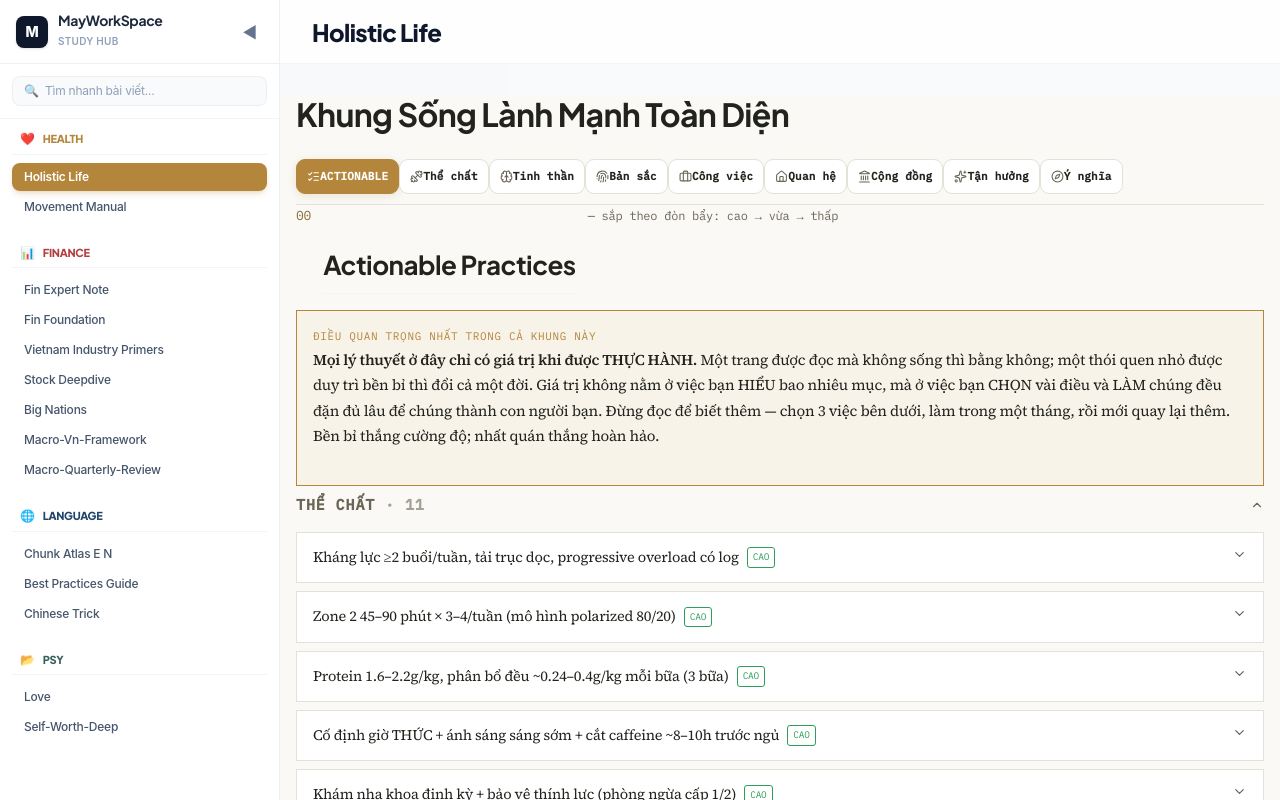
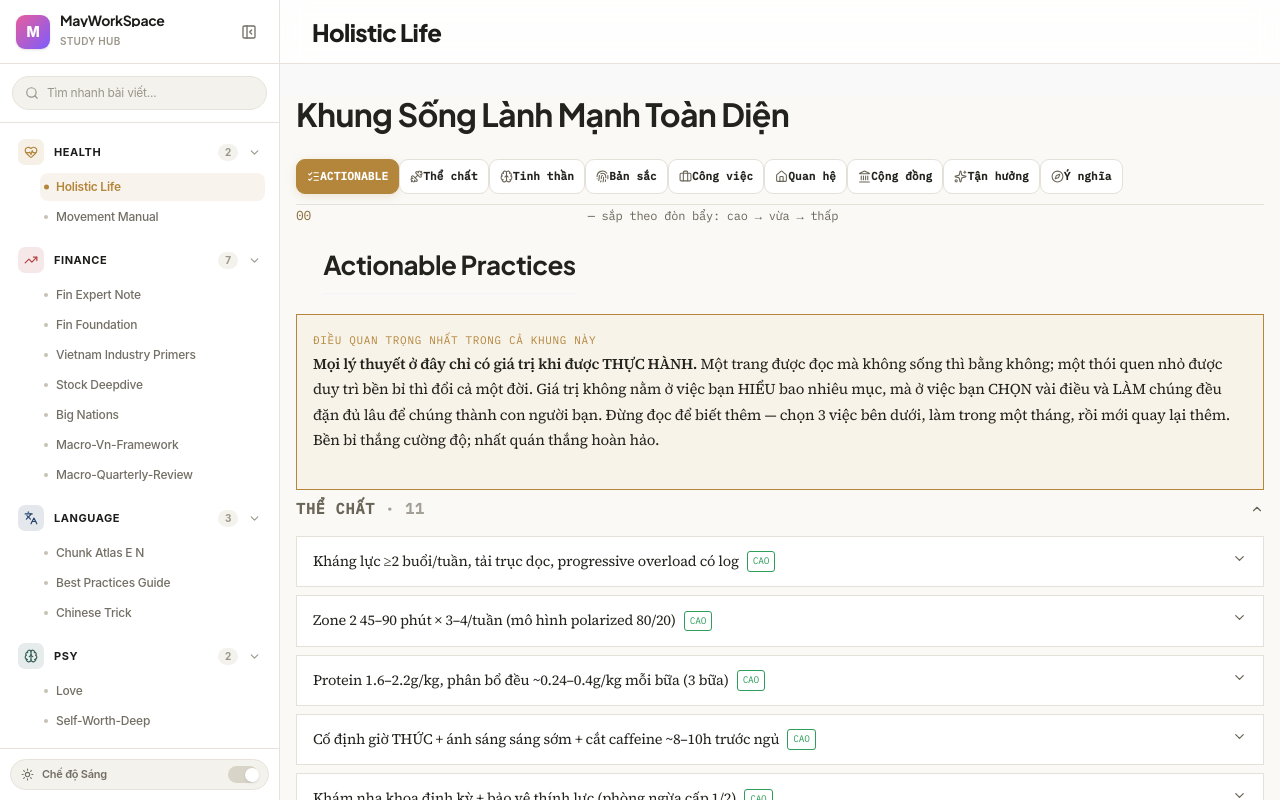
Before and after one commit to maytran8695/claude-app, a React (Vite) app: page / in a window 1280 px wide. Built offline with nearby package versions, Linux system fonts and the light colour scheme.

Commit message:
sidebar update

```diff
--- a/src/App.jsx
+++ b/src/App.jsx
@@ -1,4 +1,5 @@
 import React, { useState, useMemo, useCallback, useEffect, useLayoutEffect, useRef, lazy, Suspense } from 'react';
+import { TrendingUp, HeartPulse, Languages, Brain, Sun, Moon, Search, ChevronDown, PanelLeftClose, PanelLeftOpen, ArrowUp, Menu } from 'lucide-react';
 
 // =========================================================================
 // 1. QUÉT ĐỘNG TOÀN BỘ FILE JSX TRONG THƯ MỤC ARTICLES (lazy-load từng bài)
@@ -118,41 +119,38 @@ const articles = [...rawArticles].sort((a, b) => {
   return 0;
 });
 
-// Định nghĩa màu sắc sinh động động theo từng Chuyên mục (Accent Themes)
+// Định nghĩa màu sắc + icon riêng theo từng Chuyên mục (Accent Themes)
+// Mỗi category có 1 màu accent riêng cho light mode và 1 bản sáng hơn cho dark mode
+// (giữ đúng tông màu gốc, chỉ tăng độ sáng để đủ tương phản trên nền tối).
 const categoryThemes = {
   Finance: {
-    // Đỏ — trùng màu tab "Thép" trong vietnam_industry_primers.jsx (#B34040)
-    text: 'text-[#B34040]',
-    bg: 'bg-[#B34040]/10 text-[#8A3232] border-[#B34040]/30',
-    bgActive: 'bg-[#B34040] text-white shadow-md shadow-[#B34040]/20',
-    icon: '📊'
+    // Đỏ — trùng màu tab "Thép" trong vietnam_industry_primers.jsx
+    light: '#B34040',
+    dark: '#E0776E',
+    Icon: TrendingUp
   },
   Health: {
-    // Vàng — trùng màu tab "Actionable" trong holistic_life.jsx (C.gold = #B4863C)
-    text: 'text-[#B4863C]',
-    bg: 'bg-[#B4863C]/10 text-[#8A6B2F] border-[#B4863C]/30',
-    bgActive: 'bg-[#B4863C] text-white shadow-md shadow-[#B4863C]/20',
-    icon: '❤️'
+    // Vàng — trùng màu tab "Actionable" trong holistic_life.jsx
+    light: '#B4863C',
+    dark: '#E0B366',
+    Icon: HeartPulse
   },
   Language: {
-    // Xanh navy/cobalt — sang hơn xanh dương mặc định
-    text: 'text-[#22436B]',
-    bg: 'bg-[#22436B]/10 text-[#22436B] border-[#22436B]/30',
-    bgActive: 'bg-[#22436B] text-white shadow-md shadow-[#22436B]/20',
-    icon: '🌐'
+    // Xanh navy/cobalt
+    light: '#22436B',
+    dark: '#7DA2D1',
+    Icon: Languages
   },
   Psy: {
-    // Xanh teal — trùng màu tab "Bản chất" trong love.jsx (TAB_ACCENT = #356158)
-    text: 'text-[#356158]',
-    bg: 'bg-[#356158]/10 text-[#356158] border-[#356158]/30',
-    bgActive: 'bg-[#356158] text-white shadow-md shadow-[#356158]/20',
-    icon: '📂'
+    // Xanh teal — trùng màu tab "Bản chất" trong love.jsx
+    light: '#356158',
+    dark: '#6FB0A0',
+    Icon: Brain
   },
   Default: {
-    text: 'text-indigo-600 dark:text-indigo-400',
-    bg: 'bg-indigo-50 text-indigo-700 border-indigo-200/60',
-    bgActive: 'bg-indigo-600 text-white shadow-md shadow-indigo-600/15',
-    icon: '📂'
+    light: '#4F46E5',
+    dark: '#818CF8',
+    Icon: TrendingUp
   }
 };
 
@@ -276,6 +274,27 @@ function App() {
   const [searchTerm, setSearchTerm] = useState('');
 
   // =========================================================================
+  // DARK MODE: chỉ áp dụng cho khung app (sidebar + thanh header nội dung),
+  // KHÔNG áp dụng vào bên trong từng bài viết (mỗi file article tự style riêng).
+  // Ghi nhớ lựa chọn của người dùng vào localStorage, mặc định theo hệ điều hành.
+  // =========================================================================
+  const [darkMode, setDarkMode] = useState(() => {
+    if (typeof window === 'undefined') return false;
+    const saved = localStorage.getItem('mws-dark-mode');
+    if (saved !== null) return saved === 'true';
+    return window.matchMedia('(prefers-color-scheme: dark)').matches;
+  });
+  useEffect(() => {
+    localStorage.setItem('mws-dark-mode', String(darkMode));
+  }, [darkMode]);
+
+  // Trạng thái mở/đóng của từng nhóm Chuyên mục trong sidebar (mặc định mở hết)
+  const [openGroups, setOpenGroups] = useState({ Health: true, Finance: true, Language: true, Psy: true });
+  const toggleGroup = useCallback((cat) => {
+    setOpenGroups(prev => ({ ...prev, [cat]: !prev[cat] }));
+  }, []);
+
+  // =========================================================================
   // RESPONSIVE: trên mobile, sidebar là overlay (drawer) đóng mặc định;
   // trên desktop, sidebar nằm cố định trong layout, mở mặc định.
   // =========================================================================
@@ -387,8 +406,41 @@ function App() {
   const activeArticle = articles.find(art => art.id === activeTab);
   const activeTheme = activeArticle ? getTheme(activeArticle.category) : categoryThemes.Default;
 
+  // Bộ token màu cho khung app (sidebar + header nội dung) — light/dark.
+  const T = darkMode ? {
+    appBg: 'bg-[#15171B] text-[#F5F4F1]',
+    surface: 'bg-[#1B1E24]',
+    surface2: 'bg-[#20242B]',
+    surfaceHover: 'hover:bg-[#262B33]',
+    border: 'border-[#2B2F38]',
+    borderStrong: 'border-[#383E49]',
+    ink: 'text-[#F5F4F1]',
+    muted: 'text-[#C7C4BB]',
+    muted2: 'text-[#9B988E]',
+    headerBg: 'bg-[#1B1E24]/85',
+    contentBg: 'bg-[#15171B]',
+    ring: '#EDEDE9',
+    placeholder: 'placeholder:text-[#9B988E]',
+    hoverInk: 'hover:text-[#F5F4F1]'
+  } : {
+    appBg: 'bg-[#FAF9F6] text-[#1C1D1B]',
+    surface: 'bg-white',
+    surface2: 'bg-[#F4F2ED]',
+    surfaceHover: 'hover:bg-[#F4F2ED]',
+    border: 'border-[#E7E3DB]',
+    borderStrong: 'border-[#D9D4C8]',
+    ink: 'text-[#1C1D1B]',
+    muted: 'text-[#736F65]',
+    muted2: 'text-[#9A968A]',
+    headerBg: 'bg-white/85',
+    contentBg: 'bg-[#FAF9F6]',
+    ring: '#22262B',
+    placeholder: 'placeholder:text-[#9A968A]',
+    hoverInk: 'hover:text-[#1C1D1B]'
+  };
+
   return (
-    <div className="relative flex h-screen bg-slate-50 text-slate-900 overflow-hidden font-sans">
+    <div className={`relative flex h-screen overflow-hidden font-sans ${T.appBg}`}>
 
       {/* Lớp phủ mờ phía sau sidebar khi mở dạng overlay trên mobile */}
       {isSidebarOpen && isMobile && (
@@ -412,108 +464,124 @@ function App() {
         onMouseEnter={() => !isMobile && !isSidebarOpen && setIsHoverPeek(true)}
         onMouseLeave={() => setIsHoverPeek(false)}
         style={!isMobile ? { width: isSidebarExpanded ? `${sidebarWidth}px` : '68px' } : undefined}
-        className={`bg-white border-r border-slate-200/60 flex flex-col h-full transition-all duration-200 ease-out
+        className={`${T.surface} border-r ${T.border} flex flex-col h-full transition-all duration-200 ease-out
           fixed inset-y-0 left-0 z-40 md:z-30 w-[82vw] max-w-[300px] md:w-auto md:shrink-0
           ${isPeeking ? 'md:absolute md:shadow-2xl' : 'md:relative'}
           ${isSidebarOpen ? 'translate-x-0' : '-translate-x-full md:translate-x-0'}`}
       >
         {/* Header Sidebar */}
-        <div className="h-16 border-b border-slate-200/60 flex items-center justify-between px-4 shrink-0">
-          {isSidebarExpanded ? (
-            <div className="flex items-center gap-2.5">
-              <div className="w-8 h-8 rounded-lg bg-slate-900 flex items-center justify-center text-white font-extrabold text-sm shadow-sm">
+        <div className={`h-16 border-b ${T.border} flex items-center gap-2.5 px-4 shrink-0 ${!isSidebarExpanded ? 'justify-center px-0' : ''}`}>
+          <div
+            className="rounded-[9px] flex items-center justify-center text-white font-extrabold text-sm shadow-sm shrink-0"
+            style={{ background: 'linear-gradient(135deg, #E85D9C 0%, #7C5CFC 100%)', width: 34, height: 34 }}
+          >
             M
           </div>
-              <div>
-                <h1 className="font-bold text-slate-800 text-sm leading-none">MayWorkSpace</h1>
-                <span className="text-[10px] text-slate-400 font-semibold tracking-wide">STUDY HUB</span>
+          {isSidebarExpanded && (
+            <>
+              <div className="min-w-0">
+                <h1 className={`font-bold text-sm leading-none truncate ${T.ink}`}>MayWorkSpace</h1>
+                <span className={`text-[10px] font-semibold tracking-wide ${T.muted2}`}>STUDY HUB</span>
               </div>
-            </div>
-          ) : (
-            <div className="w-8 h-8 rounded-lg bg-slate-900 flex items-center justify-center text-white font-extrabold text-xs mx-auto">
-              M
-            </div>
-          )}
-
+              <div className="flex-1" />
               <button
                 onClick={() => setIsSidebarOpen(!isSidebarOpen)}
-            className="p-1.5 rounded-lg hover:bg-slate-50 text-slate-500 hidden md:block"
+                className={`p-1.5 rounded-lg ${T.surfaceHover} ${T.muted} hidden md:flex items-center justify-center shrink-0`}
+                title="Thu gọn sidebar"
               >
-            {isSidebarOpen ? '◀' : '▶'}
+                <PanelLeftClose size={16} />
               </button>
+            </>
+          )}
         </div>
 
         {/* Ô Tìm Kiếm */}
         {isSidebarExpanded && (
-          <div className="p-3 border-b border-slate-100 shrink-0">
-            <div className="relative">
-              <span className="absolute inset-y-0 left-0 flex items-center pl-3 text-slate-400 text-xs">
-                🔍
-              </span>
+          <div className={`p-3 border-b ${T.border} shrink-0`}>
+            <div className={`flex items-center gap-2 rounded-full border ${T.border} ${T.surface2} px-3 py-2`}>
+              <Search size={14} className={`shrink-0 ${T.muted2}`} />
               <input
                 type="text"
                 placeholder="Tìm nhanh bài viết..."
                 value={searchTerm}
                 onChange={(e) => setSearchTerm(e.target.value)}
-                className="w-full pl-8 pr-3 py-1.5 bg-slate-50 border border-slate-200/50 rounded-lg text-xs outline-none focus:ring-2 focus:ring-slate-900/10 transition-all placeholder:text-slate-400"
+                className={`w-full bg-transparent text-xs outline-none ${T.placeholder} ${T.ink}`}
               />
             </div>
           </div>
         )}
 
         {/* Danh Sách Menu Các Chuyên Mục */}
-        <div className="flex-1 overflow-y-auto p-3 space-y-6">
+        <div className="flex-1 overflow-y-auto p-2.5">
           {isSidebarExpanded ? (
             Object.entries(groupedArticles).map(([category, items]) => {
               const theme = getTheme(category);
+              const Icon = theme.Icon;
+              const accent = darkMode ? theme.dark : theme.light;
+              const isOpen = openGroups[category] !== false;
               return (
-                <div key={category} className="space-y-2">
-                  {/* Tên Chuyên mục với Icon sinh động */}
-                  <h3 className={`px-2 flex items-center gap-2 uppercase tracking-wider border-b border-slate-100 pb-1.5 text-[11px] font-extrabold ${theme.text}`}>
-                    <span className="text-xs">{theme.icon}</span>
-                    <span>{category}</span>
-                  </h3>
+                <div key={category} className="mb-1">
+                  <button
+                    onClick={() => toggleGroup(category)}
+                    className={`w-full flex items-center gap-2.5 px-2 py-1.5 rounded-lg text-left ${T.surfaceHover}`}
+                  >
+                    <span
+                      className="rounded-[7px] flex items-center justify-center shrink-0"
+                      style={{ width: 26, height: 26, background: `${accent}1F` }}
+                    >
+                      <Icon size={14} style={{ color: accent }} />
+                    </span>
+                    <span className={`text-[11px] font-bold uppercase tracking-wider flex-1 ${T.ink}`}>{category}</span>
+                    <span className={`text-[10px] font-bold rounded-full px-1.5 py-px min-w-[20px] text-center ${T.surface2} ${T.muted2}`}>
+                      {items.length}
+                    </span>
+                    <ChevronDown size={13} className={`shrink-0 ${T.muted2} transition-transform ${isOpen ? 'rotate-0' : '-rotate-90'}`} />
+                  </button>
 
-                  {/* Danh sách các Tab con */}
-                  <div className="space-y-0.5">
+                  {isOpen && (
+                    <div className="flex flex-col gap-0.5 pl-[30px] pr-1 pt-0.5 pb-1.5">
                       {items.map(item => {
                         const isSelected = activeTab === item.id;
                         return (
                           <button
                             key={item.id}
                             onClick={() => selectArticle(item.id)}
-                          className={`w-full text-left px-3 py-1.5 rounded-lg text-xs transition-all flex items-center justify-between group font-medium ${
-                            isSelected
-                              ? `${theme.bgActive} font-semibold` // Đổi màu Active động theo Chuyên mục
-                              : 'text-slate-600 hover:bg-slate-50 hover:text-slate-950'
+                            className={`relative w-full text-left pl-4 pr-3 py-1.5 rounded-lg text-xs transition-colors ${
+                              isSelected ? 'font-semibold' : `font-medium ${T.muted} ${T.hoverInk} ${T.surfaceHover}`
                             }`}
+                            style={isSelected ? { background: `${accent}17`, color: accent } : undefined}
                           >
-                          <span className="truncate pr-2">{item.title}</span>
+                            <span
+                              className="absolute left-1 top-1/2 -translate-y-1/2 rounded-full"
+                              style={{ width: isSelected ? 5 : 4, height: isSelected ? 5 : 4, background: isSelected ? accent : (darkMode ? '#4A4E58' : '#C7C2B4') }}
+                            />
+                            <span className="truncate block">{item.title}</span>
                           </button>
                         );
                       })}
                     </div>
+                  )}
                 </div>
               );
             })
           ) : (
-            /* Khi Sidebar ở trạng thái Thu Gọn */
-            <div className="flex flex-col items-center gap-2">
-              {articles.map(item => {
-                const theme = getTheme(item.category);
-                const isSelected = activeTab === item.id;
+            /* Khi Sidebar ở trạng thái Thu Gọn: chỉ hiện 4 icon Chuyên mục — hover vào
+               sidebar sẽ "lộ" (peek) đầy đủ để chọn bài viết cụ thể */
+            <div className="flex flex-col items-center gap-2 pt-1">
+              {Object.keys(groupedArticles).map(category => {
+                const theme = getTheme(category);
+                const Icon = theme.Icon;
+                const accent = darkMode ? theme.dark : theme.light;
+                const isActiveCat = activeArticle && activeArticle.category === category;
                 return (
                   <button
-                    key={item.id}
-                    onClick={() => setActiveTab(item.id)}
-                    className={`w-9 h-9 rounded-lg flex items-center justify-center text-xs font-bold transition-all ${
-                      isSelected
-                        ? `${theme.bgActive}`
-                        : 'hover:bg-slate-100 text-slate-500'
-                    }`}
-                    title={item.title}
+                    key={category}
+                    onClick={() => { setIsSidebarOpen(true); setOpenGroups(prev => ({ ...prev, [category]: true })); }}
+                    className="w-9 h-9 rounded-[10px] flex items-center justify-center transition-transform active:scale-95"
+                    style={{ background: isActiveCat ? accent : `${accent}1F` }}
+                    title={category}
                   >
-                    {theme.icon}
+                    <Icon size={16} style={{ color: isActiveCat ? '#fff' : accent }} />
                   </button>
                 );
               })}
@@ -521,11 +589,38 @@ function App() {
           )}
         </div>
 
+        {/* Chuyển đổi Sáng / Tối */}
+        <div className={`p-2.5 border-t ${T.border} shrink-0`}>
+          <button
+            onClick={() => setDarkMode(d => !d)}
+            className={`w-full flex items-center gap-2 rounded-full border ${T.border} ${T.surface2} ${isSidebarExpanded ? 'px-2.5 py-1.5' : 'p-1.5 justify-center'}`}
+            title={darkMode ? 'Chế độ Tối' : 'Chế độ Sáng'}
+          >
+            {darkMode ? <Moon size={13} className={T.muted} /> : <Sun size={13} className={T.muted} />}
+            {isSidebarExpanded && (
+              <>
+                <span className={`text-[11px] font-semibold ${T.muted} flex-1 text-left`}>
+                  {darkMode ? 'Chế độ Tối' : 'Chế độ Sáng'}
+                </span>
+                <span
+                  className="w-[30px] h-[17px] rounded-full relative shrink-0 transition-colors"
+                  style={{ background: darkMode ? T.ring : '#D9D4C8' }}
+                >
+                  <span
+                    className={`absolute top-0.5 w-3.5 h-3.5 rounded-full ${T.surface} shadow-sm transition-transform`}
+                    style={{ transform: darkMode ? 'translateX(15px)' : 'translateX(2px)' }}
+                  />
+                </span>
+              </>
+            )}
+          </button>
+        </div>
+
         {/* Thanh gờ kéo giãn kích thước Sidebar */}
         {isSidebarOpen && (
           <div
             onMouseDown={startResizing}
-            className="hidden md:block absolute top-0 right-0 w-1 h-full cursor-col-resize hover:bg-slate-300 active:bg-slate-400/80 transition-colors z-40"
+            className={`hidden md:block absolute top-0 right-0 w-1 h-full cursor-col-resize transition-colors z-40 ${darkMode ? 'hover:bg-[#383E49] active:bg-[#4A4E58]' : 'hover:bg-slate-300 active:bg-slate-400/80'}`}
           />
         )}
       </div>
@@ -533,27 +628,29 @@ function App() {
       {/* ==========================================
           2. VÙNG HIỂN THỊ NỘI DUNG CHÍNH (CARD LAYOUT)
           ========================================== */}
-      <div className="flex-1 flex flex-col h-full overflow-hidden bg-slate-50/50">
+      <div className={`flex-1 flex flex-col h-full overflow-hidden ${T.contentBg}`}>
         {activeArticle ? (
           <div className="flex-1 flex flex-col h-full overflow-hidden">
 
             {/* Header dính phía trên */}
-            <div className="sticky top-0 h-16 bg-white/80 backdrop-blur-md border-b border-slate-200/40 px-8 z-20 flex items-center justify-between shrink-0">
+            <div className={`sticky top-0 h-16 ${T.headerBg} backdrop-blur-md border-b ${T.border} px-8 z-20 flex items-center justify-between shrink-0`}>
               <div className="flex items-center gap-3">
                 <button
                   onClick={() => setIsSidebarOpen(!isSidebarOpen)}
-                  className="p-1.5 rounded-lg hover:bg-slate-100 text-slate-600 md:hidden"
+                  className={`p-1.5 rounded-lg ${T.surfaceHover} ${T.muted} md:hidden`}
                 >
-                  ☰
+                  <Menu size={18} />
                 </button>
-                <h1 className="text-xl md:text-2xl font-extrabold tracking-tight text-slate-900">
+                <h1 className={`text-xl md:text-2xl font-extrabold tracking-tight ${T.ink}`}>
                   {activeArticle.title}
                 </h1>
               </div>
             </div>
 
-            {/* Vùng Cuộn Duy Nhất Chứa Nội Dung Bài Viết (full-bleed, không card) */}
-            <div ref={contentScrollRef} className="flex-1 overflow-y-auto" style={{ overflowAnchor: 'none' }}>
+            {/* Vùng Cuộn Duy Nhất Chứa Nội Dung Bài Viết (full-bleed, không card) —
+                Bên trong Suspense là vùng nội dung bài viết, luôn giữ theme sáng
+                riêng của từng file, KHÔNG bị ảnh hưởng bởi dark mode của khung app. */}
+            <div ref={contentScrollRef} className="flex-1 overflow-y-auto bg-slate-50/50" style={{ overflowAnchor: 'none' }}>
               {/* Ép layout và áp dụng CSS Custom Overrides */}
               <div className="w-full h-full text-left article-content max-w-none
                 [&_*]:text-left
@@ -576,15 +673,15 @@ function App() {
                 onClick={scrollContentToTop}
                 aria-label="Về đầu trang"
                 title="Về đầu trang"
-                className="fixed bottom-6 right-5 md:bottom-8 md:right-8 z-30 w-11 h-11 rounded-full bg-slate-900/85 text-white shadow-lg backdrop-blur-md flex items-center justify-center text-lg active:scale-95 transition-transform hover:bg-slate-900"
+                className="fixed bottom-6 right-5 md:bottom-8 md:right-8 z-30 w-11 h-11 rounded-full bg-slate-900/85 text-white shadow-lg backdrop-blur-md flex items-center justify-center active:scale-95 transition-transform hover:bg-slate-900"
               >
-                ↑
+                <ArrowUp size={18} />
               </button>
             )}
 
           </div>
         ) : (
-          <div className="flex-1 flex items-center justify-center text-slate-400 text-sm">
+          <div className={`flex-1 flex items-center justify-center text-sm ${T.muted2}`}>
             Không tìm thấy bài viết nào.
           </div>
         )}
```
Lines whose indentation alone changed are shown as unchanged.
